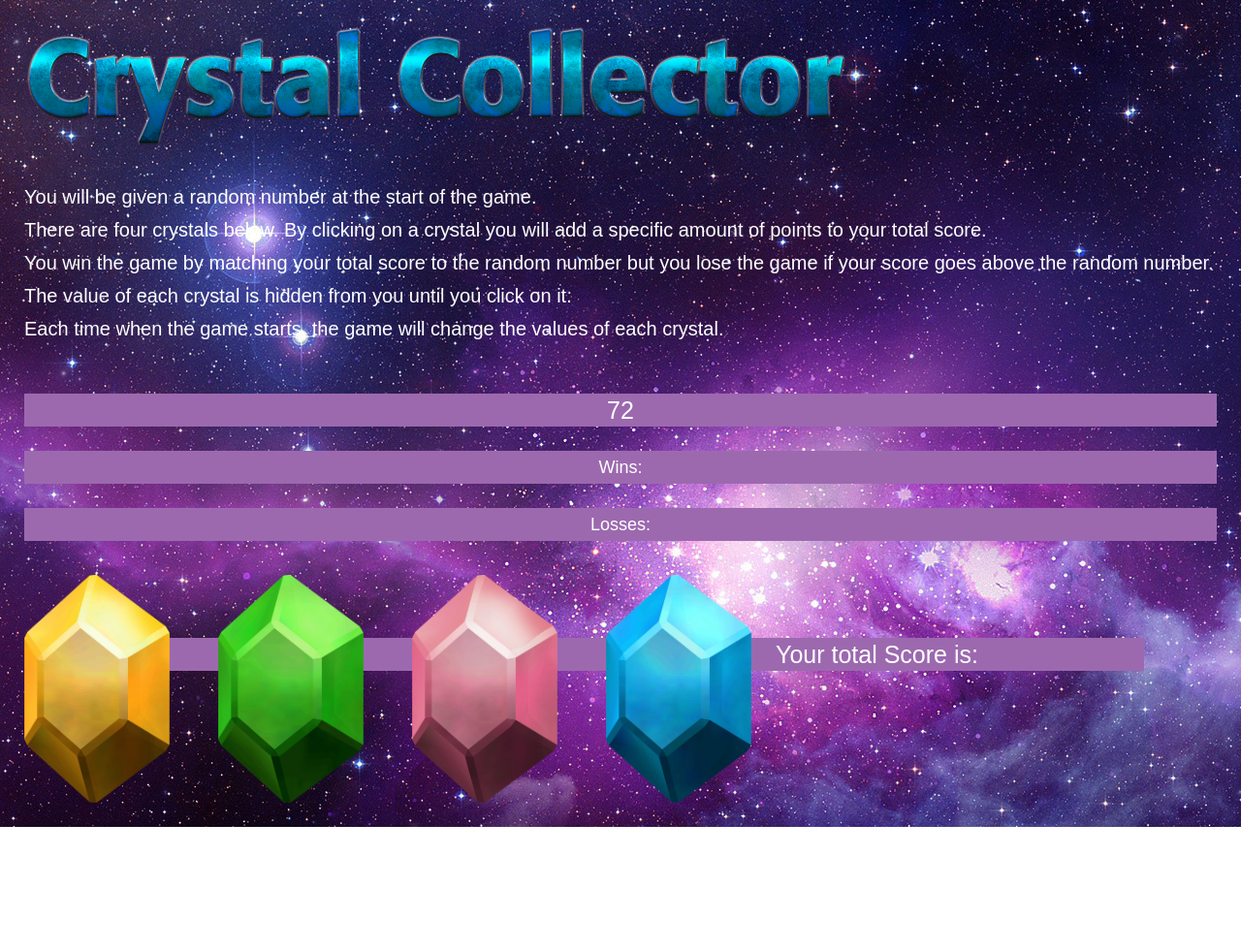
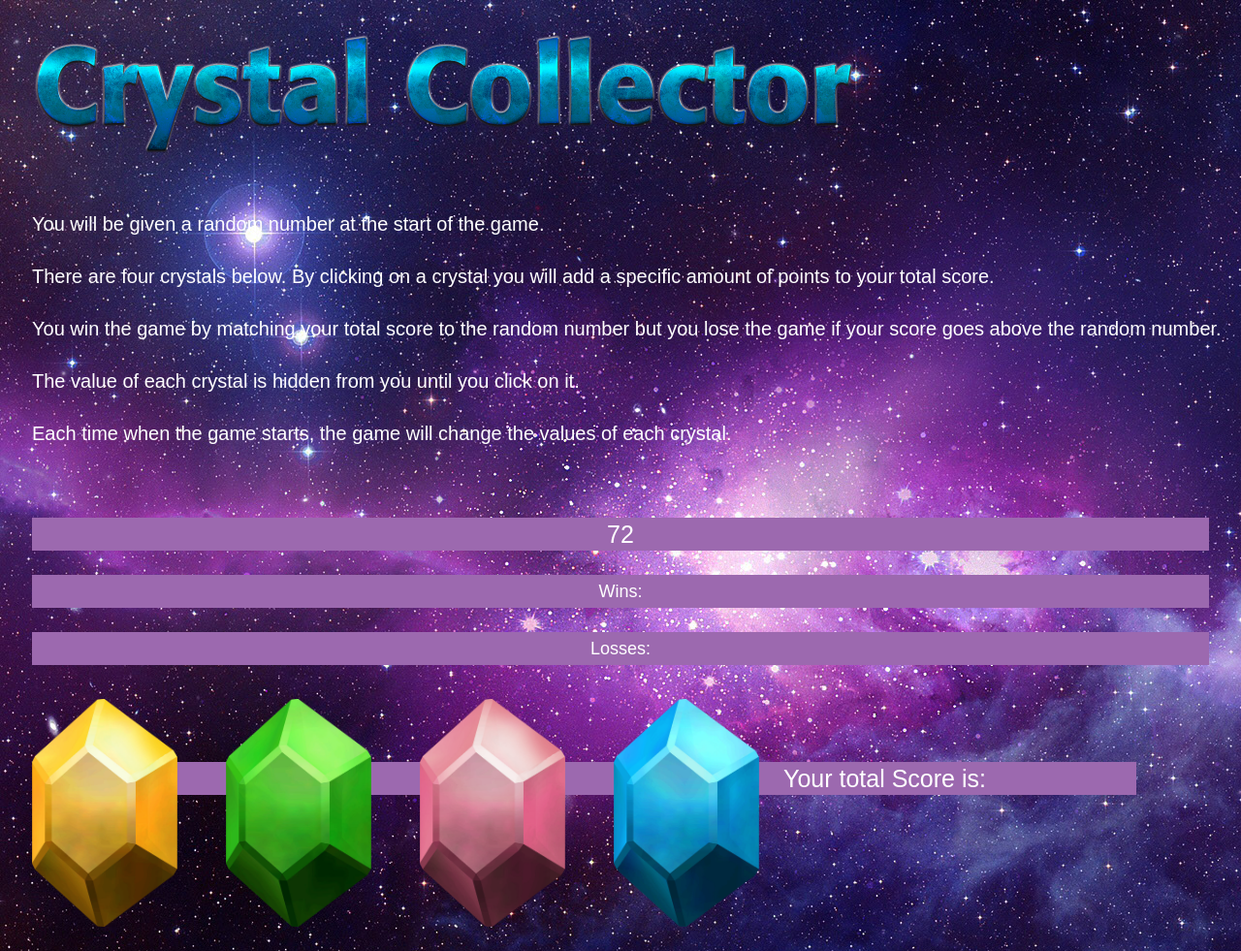
Before and after one commit to JP211/Crystal-Collector, a plain HTML site: page index.html in a window 1280 px wide. Shown: the whole page at 97% size. Before the commit the page ends 853 px from the top, so only its background shows below. Drawn offline with nearby package versions, Linux system fonts and the light colour scheme; files whose address does not match are found by name.

Commit message:
fix background

```diff
--- a/index.html
+++ b/index.html
@@ -4,7 +4,6 @@
 <head>
     <meta charset="UTF-8">
     <title>The Crystal Game</title>
-    <link rel="stylesheet" type="text/css" href="assets/css/reset.css">
     <link rel="stylesheet" type="text/css" href="assets/css/style.css">
 </head>
 
```
